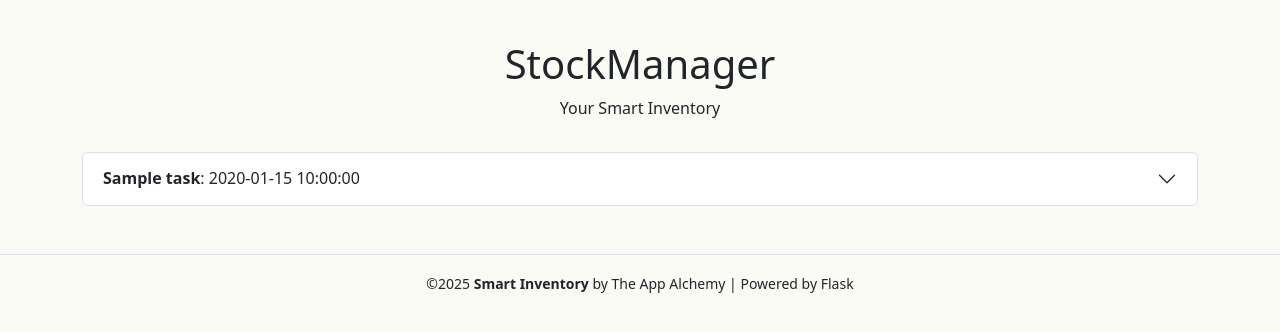
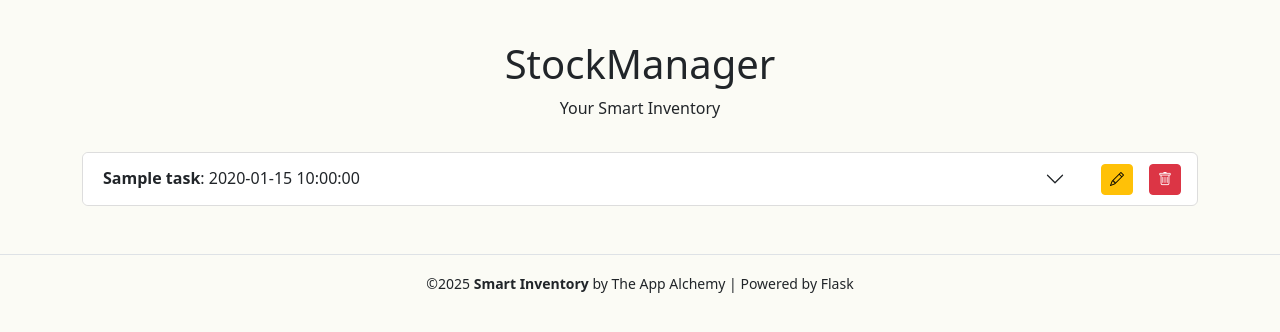
Before and after one commit to disaac318/task-manager2, a Flask app: page /get_tasks in a window 1280 px wide. Shown: the part 56-388 px from the top of the page. Run offline with Flask 3, Linux system fonts and the light colour scheme; a database or web service that is not in the repository returns one stand-in record (Sample ...); some libraries are stand-ins or nearby versions.

Commit message:
add edit and delete buttons

```diff
--- a/templates/tasks.html
+++ b/templates/tasks.html
@@ -22,24 +22,38 @@
     <div class="accordion-item">
         <h2 class="accordion-header"
             id="heading{{ loop.index }}">
-            <button class="accordion-button collapsed"
+            <div class="d-flex align-items-center justify-content-between w-100">
+                <!-- Accordion toggle -->
+                <button class="accordion-button collapsed flex-grow-1 me-3"
                     type="button"
                     data-bs-toggle="collapse"
                     data-bs-target="#collapse{{ loop.index }}"
                     aria-expanded="false"
                     aria-controls="collapse{{ loop.index }}">
-                <strong>{{ task.task_name }}</strong> : {{ task.due_date }}&nbsp;&nbsp;
+                    <strong>{{ task.task_name }}</strong> : {{ task.due_date }}
                     {% if task.is_urgent == "on" %}
-                <!-- Orange tooltip -->
                     <i class="bi bi-exclamation-circle-fill text-warning"
                         data-bs-toggle="tooltip"
                         data-bs-placement="right"
                         data-bs-custom-class="tooltip-orange"
                         title="URGENT!"></i>
                     {% endif %}
+                </button>
 
-            </button>
+                <!-- Edit & Delete buttons -->
+                <div class="d-flex gap-3 me-3">
+                    <a href="#"
+                        class="btn btn-warning btn-sm">
+                        <i class="bi bi-pencil"></i>
+                    </a>
+                    <a href="#"
+                        class="btn btn-danger btn-sm">
+                        <i class="bi bi-trash"></i>
+                    </a>
+                </div>
+            </div>
         </h2>
+
 
         <div id="collapse{{ loop.index }}"
             class="accordion-collapse collapse"
```
Lines whose indentation alone changed are shown as unchanged.
